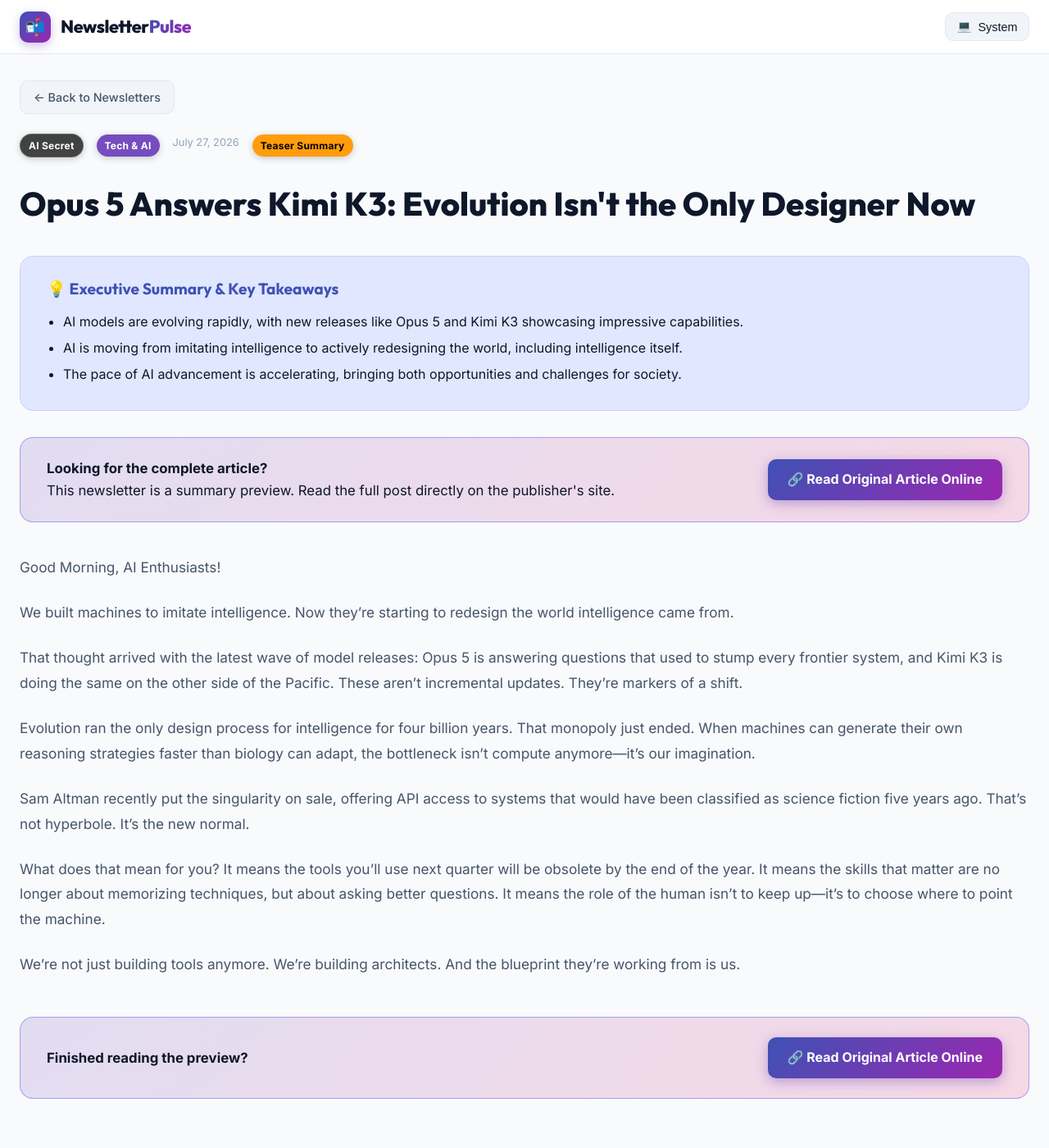
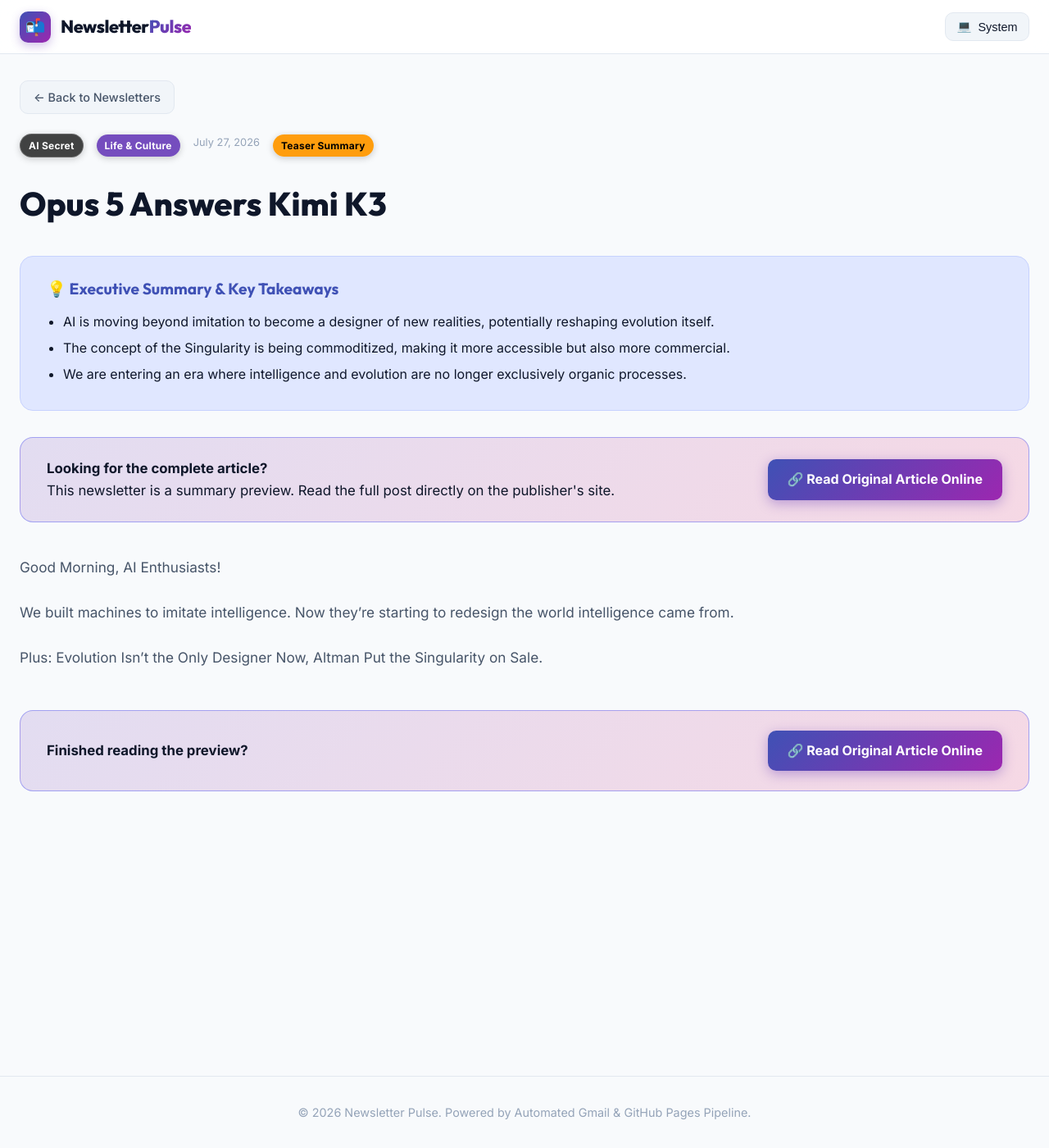
Before and after one commit to vampcoder/daily-newsletters, a Jekyll site: the page built from _posts/2026-07-27-opus-5-answers-kimi-k3.md, in a window 1280 px wide and 1400 px high. Shown: the whole window at 82% size. Built offline with Jekyll 4.4.1, drawn with Linux system fonts in a browser that asks for light colours.

Commit message:
Update newsletter: 🛎️ Opus 5 Answers Kimi K3

```diff
--- a/_posts/2026-07-27-opus-5-answers-kimi-k3.md
+++ b/_posts/2026-07-27-opus-5-answers-kimi-k3.md
@@ -1,30 +1,22 @@
 ---
 layout: post
-title: "Opus 5 Answers Kimi K3: Evolution Isn't the Only Designer Now"
+title: "Opus 5 Answers Kimi K3"
 date: 2026-07-27 18:03:04 +0800
 source: "AI Secret"
-category: "Tech & AI"
-excerpt: "This newsletter discusses how AI models like Opus 5 and Kimi K3 are advancing capabilities, and reflects on the broader impact of AI as a designer of intelligence, not just an imitator. It highlights the accelerating pace of AI development and the implications for the future."
+category: "Life & Culture"
+excerpt: "In this issue, we explore how AI is now redesigning the very world that produced intelligence, question whether evolution has been replaced as the primary designer, and consider Sam Altman's move to put the Singularity on sale. A thought-provoking look at the intersection of technology, biology, and economics."
 theme_gradient: "linear-gradient(135deg, #3f51b5 0%, #303f9f 100%)"
 image: "https://d18e5vrcqydw4b.cloudfront.net/2026/01/AIS-banner-1.jpg"
 original_url: "https://aisecret.us/r/94a0fc7f?m=0e4f1869-00e1-41fa-a8af-66cccb66085e"
 is_summary: true
 key_takeaways:
-  - "AI models are evolving rapidly, with new releases like Opus 5 and Kimi K3 showcasing impressive capabilities."
-  - "AI is moving from imitating intelligence to actively redesigning the world, including intelligence itself."
-  - "The pace of AI advancement is accelerating, bringing both opportunities and challenges for society."
+  - "AI is moving beyond imitation to become a designer of new realities, potentially reshaping evolution itself."
+  - "The concept of the Singularity is being commoditized, making it more accessible but also more commercial."
+  - "We are entering an era where intelligence and evolution are no longer exclusively organic processes."
 ---
 
 Good Morning, AI Enthusiasts!
 
 We built machines to imitate intelligence. Now they’re starting to redesign the world intelligence came from.
 
-That thought arrived with the latest wave of model releases: Opus 5 is answering questions that used to stump every frontier system, and Kimi K3 is doing the same on the other side of the Pacific. These aren’t incremental updates. They’re markers of a shift.
-
-Evolution ran the only design process for intelligence for four billion years. That monopoly just ended. When machines can generate their own reasoning strategies faster than biology can adapt, the bottleneck isn’t compute anymore—it’s our imagination.
-
-Sam Altman recently put the singularity on sale, offering API access to systems that would have been classified as science fiction five years ago. That’s not hyperbole. It’s the new normal.
-
-What does that mean for you? It means the tools you’ll use next quarter will be obsolete by the end of the year. It means the skills that matter are no longer about memorizing techniques, but about asking better questions. It means the role of the human isn’t to keep up—it’s to choose where to point the machine.
-
-We’re not just building tools anymore. We’re building architects. And the blueprint they’re working from is us.
+Plus: Evolution Isn't the Only Designer Now, Altman Put the Singularity on Sale.
```
